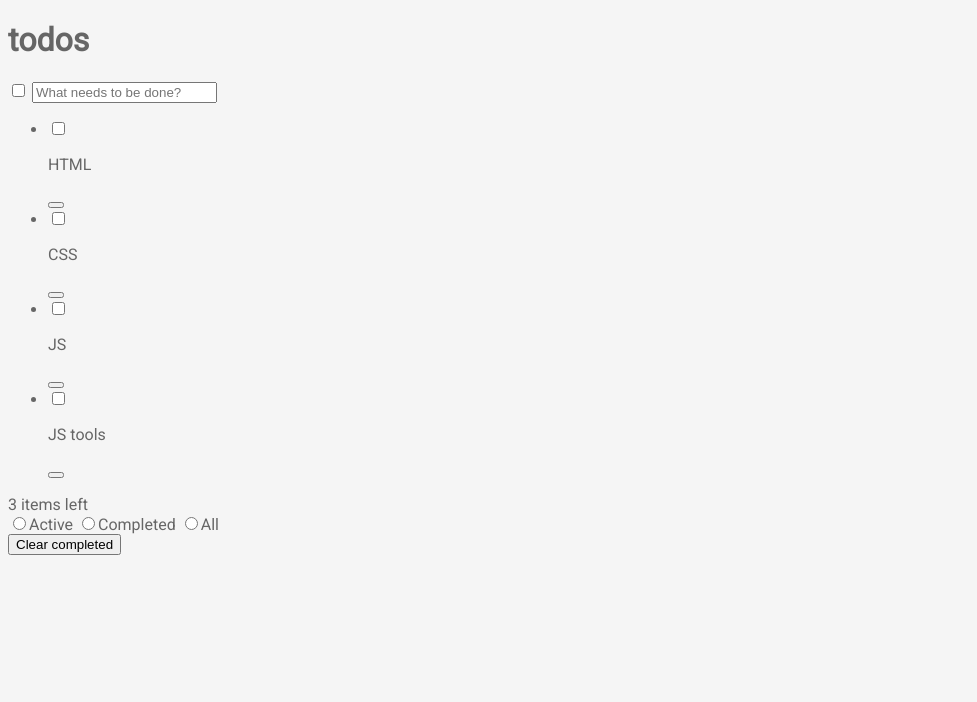
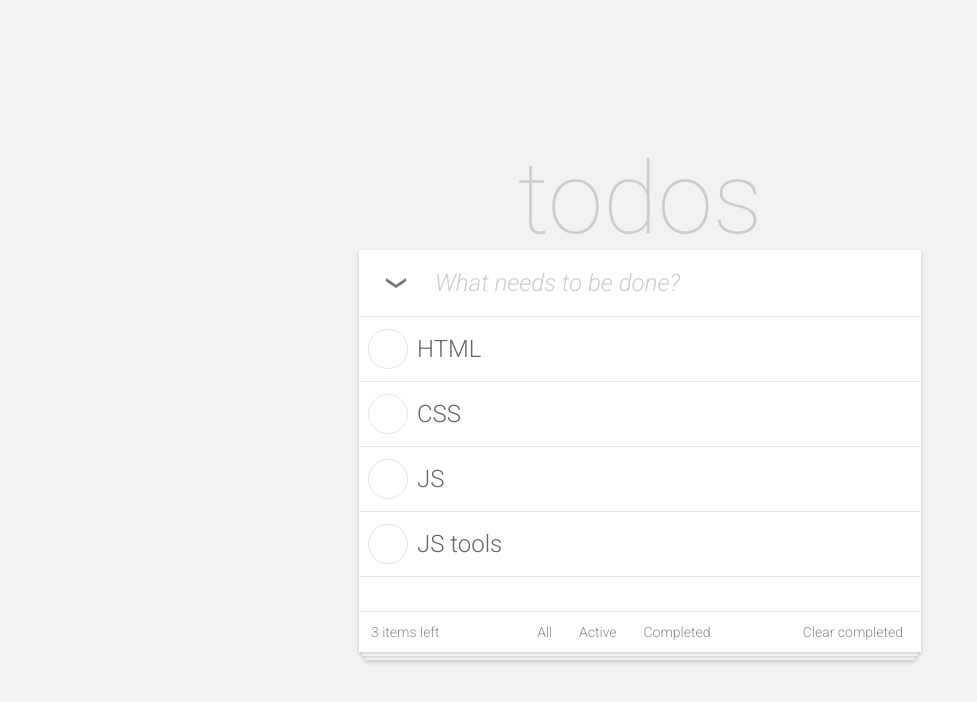
Before and after one commit to ok-technopolis-autumn-2022/Bugakov_Artem, a plain HTML site: page index.html in a window 1280 px wide. Shown: the whole page, without its empty margins (0-977 px from the left). Drawn offline with Linux system fonts and the light colour scheme.

Commit message:
Add css and edit html

```diff
--- a/css/styles.css
+++ /dev/null
@@ -1,5 +0,0 @@
-body {
-    background-color: #F5F5F5;
-    color: #666666;
-    font-family: 'Roboto', sans-serif;
-}
--- a/index.html
+++ b/index.html
@@ -1,29 +1,27 @@
 <!doctype html>
-<html lang="ru">
+<html lang="en">
 <head>
     <meta charset="UTF-8">
     <title>todo</title>
-    <link href="css/styles.css" rel="stylesheet">
+    <link href="styles/css/styles.css" rel="stylesheet">
     <link rel="preconnect" href="https://fonts.googleapis.com">
     <link rel="preconnect" href="https://fonts.gstatic.com" crossorigin>
-    <link href="https://fonts.googleapis.com/css2?family=Roboto&display=swap" rel="stylesheet">
+    <link href="https://fonts.googleapis.com/css2?family=Roboto:ital,wght@0,100;0,300;1,300&display=swap" rel="stylesheet">
 </head>
 <body>
 
     <div class="main-wrapper">
-        <header class="header">
-            <h1 class="header__title">todos</h1>
-        </header>
+        <header class="header">todos</header>
 
         <section class="content">
             <div class="content__header">
-                <input type="checkbox"
+                <input type="button"
                        id="content-header__check"
                        aria-label="Select all todos"
                 >
                 <input type="text"
                        name="new-todo"
-                       id="new-todo"
+                       id="content-header__new-todo"
                        placeholder="What needs to be done?"
                        aria-label="Add todo"
                 >
@@ -36,10 +34,10 @@
                            aria-label="Add todo"
                     >
                     <p class="todo__text">HTML</p>
-                    <button class="todo__btn--delete"
-                            aria-label="Delete todo"
+                    <input type="button"
+                           class="todo__btn--delete"
+                           aria-label="Delete todo"
                     >
-                    </button>
                 </li>
                 <li class="todo">
                     <input type="checkbox"
@@ -47,10 +45,10 @@
                            aria-label="Add todo"
                     >
                     <p class="todo__text">CSS</p>
-                    <button class="todo__btn--delete"
-                            aria-label="Delete todo"
+                    <input type="button"
+                           class="todo__btn--delete"
+                           aria-label="Delete todo"
                     >
-                    </button>
                 </li>
                 <li class="todo">
                     <input type="checkbox"
@@ -58,10 +56,10 @@
                            aria-label="Add todo"
                     >
                     <p class="todo__text">JS</p>
-                    <button class="todo__btn--delete"
-                            aria-label="Delete todo"
+                    <input type="button"
+                           class="todo__btn--delete"
+                           aria-label="Delete todo"
                     >
-                    </button>
                 </li>
                 <li class="todo">
                     <input type="checkbox"
@@ -69,40 +67,52 @@
                            aria-label="Add todo"
                     >
                     <p class="todo__text">JS tools</p>
-                    <button class="todo__btn--delete"
-                            aria-label="Delete todo"
+                    <input type="button"
+                           class="todo__btn--delete"
+                           aria-label="Delete todo"
                     >
-                    </button>
                 </li>
             </ul>
+
+            <footer class="footer">
+            <span class="footer__items-left" role="note">
+                3 items left
+            </span>
+                <span class="footer__switcher" aria-label="Switch todos type">
+                    <label class="footer-switcher__label">
+                        <input type="radio"
+                               name="footer-switcher"
+                               class="footer-switcher__check"
+                               aria-label="Show all todos"
+                        >
+                        <span class="f-s-label__text">All</span>
+                    </label>
+
+                    <label class="footer-switcher__label">
+                        <input type="radio"
+                               name="footer-switcher"
+                               class="footer-switcher__check"
+                               aria-label="Show active todos"
+                        >
+                        <span class="f-s-label__text">Active</span>
+                    </label>
+
+                    <label class="footer-switcher__label">
+                        <input type="radio"
+                               name="footer-switcher"
+                               class="footer-switcher__check"
+                               aria-label="Show completed todos"
+                        >
+                        <span class="f-s-label__text">Completed</span>
+                    </label>
+                </span>
+                <button class="footer__btn--clear" aria-label="Clear completed todos">Clear completed</button>
+            </footer>
         </section>
-        <footer class="footer">
-            <div class="footer__items-left" role="note">
-                3 items left
-            </div>
 
-            <div class="footer__switcher" aria-label="Switch todos type">
-                <input type="radio"
-                       name="footerSwitcher"
-                       class="switcher__check"
-                       aria-label="Show active todos"
-                >Active</input>
-                <input type="radio"
-                       name="footerSwitcher"
-                       class="switcher__check"
-                       aria-label="Show completed todos"
-                >Completed</input>
-                <input type="radio"
-                       name="footerSwitcher"
-                       class="switcher__check"
-                       aria-label="Show all todos"
-                >All</input>
-            </div>
+        <div id="first-footer"></div>
+        <div id="second-footer"></div>
 
-            <div class="footer__btn--clear" aria-label="Clear completed todos">
-                <button>Clear completed</button>
-            </div>
-        </footer>
     </div>
 </body>
 </html>
--- /dev/null
+++ b/styles/css/styles.css
@@ -0,0 +1,204 @@
+body {
+    background-color: #F2F2F2;
+    color: #666666;
+    font-family: 'Roboto', sans-serif;
+    margin: 0;
+    padding: 0;
+
+    min-height: 100vh;
+    align-items: center;
+
+    display: flex;
+    justify-content: center;
+}
+
+.main-wrapper {
+    display: flex;
+    flex-direction: column;
+    align-items: center;
+}
+
+.header {
+    font-size: 100px;
+    font-weight: 100;
+    height: 110px;
+    color: #CCCCCC;
+    display: inline-block;
+}
+
+.content {
+    background-color: #FFFFFF;
+    width: 562px;
+    min-height: 402px;
+    box-shadow: 0px 2px 4px 0px #00000030;
+    display: flex;
+    flex-direction: column;
+}
+
+.content__header {
+    display: flex;
+    height: 66px;
+    border-bottom: 1px solid #E6E6E6;
+}
+
+#content-header__check {
+    background-image: url("./../../images/icons/select-all@2x.png");
+    background-repeat: no-repeat;
+    background-position: center;
+    background-size: 20px;
+    background-color: #fff;
+
+    align-self: center;
+    width: 54px;
+    height: 40px;
+    margin: 10px;
+    border: 0px #000 solid;
+}
+
+#content-header__new-todo {
+    font-family: Roboto, sans-serif;
+    font-style: italic;
+    font-weight: 300;
+    font-size: 24px;
+
+    flex-grow: 1;
+    border: none;
+    color: #666666;
+
+    line-height: 21px;
+    text-align: left;
+}
+
+#content-header__new-todo::placeholder {
+    color: #CCCCCC;
+}
+
+.todos {
+    margin: 0;
+    padding: 0;
+}
+
+.todo {
+    color: #000000;
+    font-size: 24px;
+    display: flex;
+    height: 64px;
+    border-bottom: 1px solid #E6E6E6;
+}
+
+.todo:hover {
+    background: #FAFAFA;
+}
+
+.todo__text {
+    font-size: 24px;
+    font-weight: 300;
+    line-height: 21px;
+    text-align: left;
+    color: #666666;
+
+    flex-grow: 1;
+    justify-self: start;
+    align-self: center;
+}
+
+.todo__btn--delete {
+    border: 0px #000 solid;
+    background-color: #fff;
+}
+
+.todo:hover > .todo__btn--delete {
+    background-image: url("../../images/icons/close@2x.png");
+    background-repeat: no-repeat;
+    background-position: center;
+    background-size: 20px;
+    background-color: #FAFAFA;
+
+    width: 40px;
+    height: 40px;
+    margin: 11px;
+    align-self: center;
+    border: 0px #000 solid;
+}
+
+.todo__btn--check {
+    margin: 9px;
+    align-self: center;
+    width: 40px;
+    height: 40px;
+    border: 1px solid #E6E6E6;
+    border-radius: 50%;
+    background-color: #FFFFFF;
+}
+
+.todo__btn--check:checked {
+    background-image: url("../../images/icons/completed@2x.png");
+    background-repeat: no-repeat;
+    background-position: center;
+    background-size: 24px;
+
+    border: 1px solid #5DC2AF;
+}
+
+.todo__btn--check:focus {
+    border: 1px solid #CCCCCC;
+}
+
+.todo__btn--check {
+    appearance: none;
+}
+
+.footer {
+    height: 40px;
+    color: #888888;
+    font-size: 14px;
+    border-top: 1px solid #E6E6E6;
+    align-items: center;
+    padding: 0px 12px;
+    margin-top: auto;
+    display: flex;
+    justify-content: space-between;
+}
+
+.f-s-label__text {
+    padding: 2px 5px;
+    border-radius: 5%;
+    border: 1px solid #ffffff;
+}
+
+.footer-switcher__check:checked + .f-s-label__text {
+    border: 1px solid #EBDFDF;
+}
+
+.footer-switcher__check:focus + .f-s-label__text {
+    border: 1px solid #000000;
+}
+
+.footer-switcher__check {
+    appearance: none;
+}
+
+.footer__btn--clear {
+    font-family: Roboto, sans-serif;
+    font-size: 14px;
+    font-weight: 300;
+    color: #888888;;
+    border: 0px #000 solid;
+    background-color: #fff;
+    text-align: left;
+    line-height: 21px;
+}
+
+#first-footer, #second-footer {
+    background-color: #FFFFFF;
+    width: 99%;
+    height: 4px;
+    z-index: -1;
+    box-shadow: 0px 2px 4px 0px #00000033;
+
+}
+
+#second-footer {
+    width: 98%;
+    z-index: -2;
+}
```
Also changed, not shown: images/icons/close.png (added), images/icons/close@2x.png (added), images/icons/completed.png (added), images/icons/completed@2x.png (added), images/icons/select-all.png (added), images/icons/select-all@2x.png (added).
